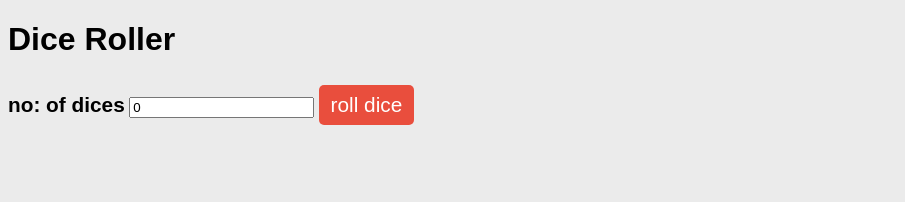
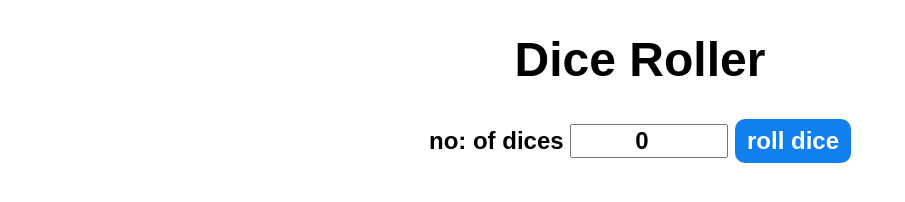
Before and after one commit to razzaq-99/Introduction_to_Javascript, a plain HTML site: page index.html in a window 1280 px wide. Shown: the whole page, without its empty margins (0-905 px from the left). Drawn offline with Linux system fonts and the light colour scheme.

Commit message:
styling dice roller program in html,css and js

```diff
--- a/style.css
+++ b/style.css
@@ -50,7 +50,7 @@
 
 
                                     /* Temperature Conversion Program */
-body{
+/* body{
     font-family: Arial, sans-serif;
     background-color: hsl(0, 0%, 92%);
 }
@@ -96,4 +96,44 @@ button:hover{
 #result{
     font-size: 1.5em;
     font-weight: bold;
+} */
+
+
+
+
+
+
+
+
+                                    /* Dice Roller */
+#container{
+    font-family: Arial, Helvetica, sans-serif;
+    font-size: 1.5rem;
+    text-align: center;
+    font-weight: bold;
 }
+
+button{
+    font-size: 1.5rem;
+    padding: 8px 12px;
+    border: none;
+    border-radius: 10px;
+    background-color: rgb(17, 127, 237);
+    color : white;
+    cursor: pointer;
+    font-weight: bold;
+}
+
+button:hover{
+    background-color: rgb(0, 75, 170);
+}
+button:active{
+    background-color: rgb(0, 75, 180);
+}
+
+#diceInput{
+    font-size: 1.5rem;
+    text-align: center;
+    font-weight: bold;
+    width: 150px;
+}
```
